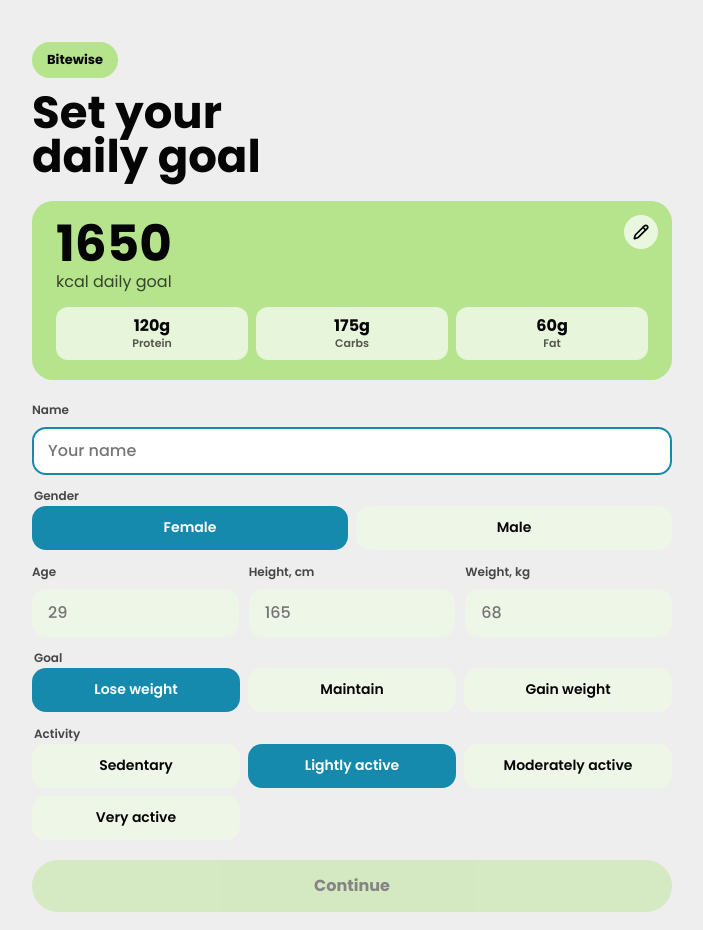
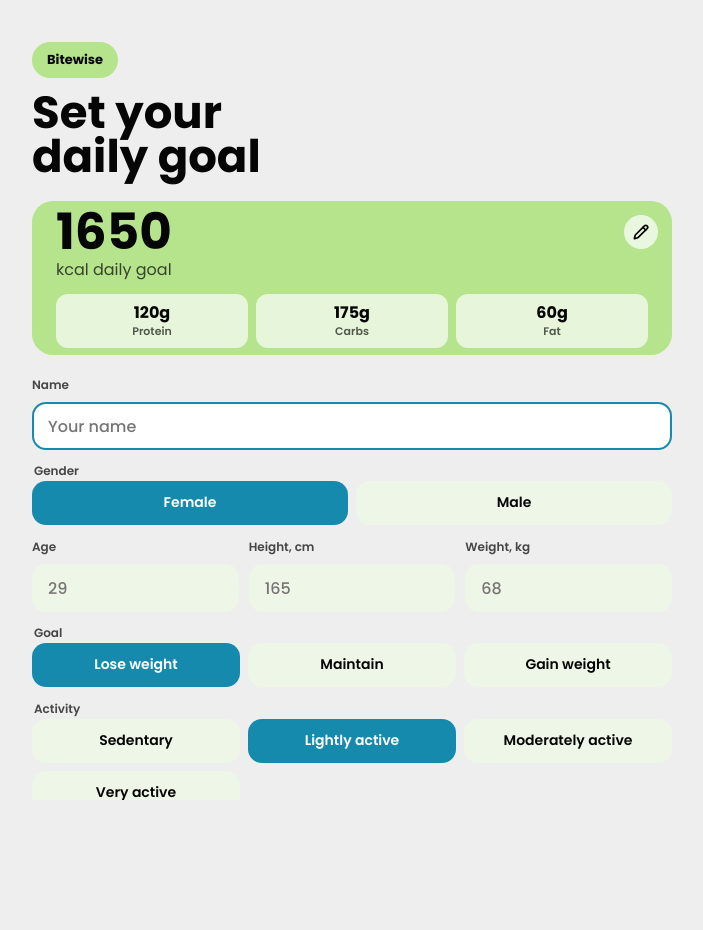
Before and after one commit to nadyshlden-sketch/bitewise, a React (Vite) app: page / in a window 1280 px wide. Shown: the whole page, without its empty margins (288-991 px from the left). After the commit the page ends 800 px from the top, so only its background shows below. Built offline with nearby package versions, Linux system fonts and the light colour scheme.

Commit message:
Align bottom navigation layout

```diff
--- a/src/App.tsx
+++ b/src/App.tsx
@@ -1418,6 +1418,7 @@ export function App() {
   const [expandedMeal, setExpandedMeal] = useState<MealName | null>(null);
   const [activeView, setActiveView] = useState<AppView>("home");
   const frameRef = useRef<HTMLElement | null>(null);
+  const contentRef = useRef<HTMLDivElement | null>(null);
   const { profile, logs } = storedState;
   const dateIndicator = getDateIndicator(selectedDateKey);
 
@@ -1433,6 +1434,7 @@ export function App() {
 
   useEffect(() => {
     frameRef.current?.scrollTo({ top: 0, behavior: "auto" });
+    contentRef.current?.scrollTo({ top: 0, behavior: "auto" });
   }, [activeView]);
 
   const selectedLogs = useMemo(() => logs.filter((log) => log.dateKey === selectedDateKey), [logs, selectedDateKey]);
@@ -1626,6 +1628,7 @@ export function App() {
   return (
     <main className="app-shell">
       <section className="phone-frame" aria-label="Bitewise home" ref={frameRef}>
+        <div className="view-content" ref={contentRef}>
           {activeView === "home" ? (
             <>
               <header className="date-header">
@@ -1685,6 +1688,7 @@ export function App() {
               }}
             />
           )}
+        </div>
 
         <BottomNavigation activeView={activeView} onChange={setActiveView} />
       </section>
--- a/src/styles.css
+++ b/src/styles.css
@@ -19,6 +19,7 @@
   --page-bg: #eeeeee;
   --card-radius: 21px;
   --edge: clamp(20px, 8.2vw, 34px);
+  --frame-max: 414px;
 }
 
 * {
@@ -71,16 +72,22 @@ button {
 }
 
 .phone-frame {
-  width: min(100vw, 414px);
-  min-height: 100svh;
+  width: min(100vw, var(--frame-max));
+  height: 100svh;
   display: flex;
   flex-direction: column;
   padding: max(55px, env(safe-area-inset-top)) var(--edge) max(14px, env(safe-area-inset-bottom));
   background: var(--page-bg);
   border-radius: 0;
+  overflow: hidden;
+}
+
+.view-content {
+  flex: 1 1 auto;
+  min-height: 0;
   overflow-x: hidden;
   overflow-y: auto;
-  scroll-padding-bottom: calc(92px + env(safe-area-inset-bottom));
+  scroll-padding-bottom: 20px;
 }
 
 .onboarding-frame {
@@ -438,13 +445,11 @@ button {
   gap: 10px;
   flex: 1 1 auto;
   min-height: 0;
-  padding-bottom: calc(90px + env(safe-area-inset-bottom));
 }
 
 .my-foods {
   display: grid;
   gap: 16px;
-  padding-bottom: calc(90px + env(safe-area-inset-bottom));
 }
 
 .my-foods-header {
@@ -1284,7 +1289,6 @@ button {
 .settings-screen {
   display: grid;
   gap: 16px;
-  padding-bottom: 18px;
 }
 
 .settings-header {
@@ -1393,14 +1397,13 @@ button {
 }
 
 .bottom-nav {
-  position: sticky;
-  bottom: max(10px, env(safe-area-inset-bottom));
+  flex: 0 0 auto;
   z-index: 4;
   width: 100%;
   display: grid;
   grid-template-columns: repeat(3, minmax(0, 1fr));
   gap: 8px;
-  margin-top: auto;
+  margin-top: 12px;
   padding: 8px;
   border-radius: 999px;
   background: rgba(255, 255, 255, 0.92);
@@ -1458,10 +1461,11 @@ button {
 @media (min-width: 768px) {
   :root {
     --edge: 40px;
+    --frame-max: 640px;
   }
 
   .phone-frame {
-    width: min(100vw, 640px);
+    width: min(100vw, var(--frame-max));
   }
 
   .my-foods-row {
@@ -1487,8 +1491,12 @@ button {
 }
 
 @media (min-width: 1120px) {
+  :root {
+    --frame-max: 720px;
+  }
+
   .phone-frame {
-    width: min(100vw, 720px);
+    width: min(100vw, var(--frame-max));
   }
 
   .my-foods-row {
```
Lines whose indentation alone changed are shown as unchanged.
